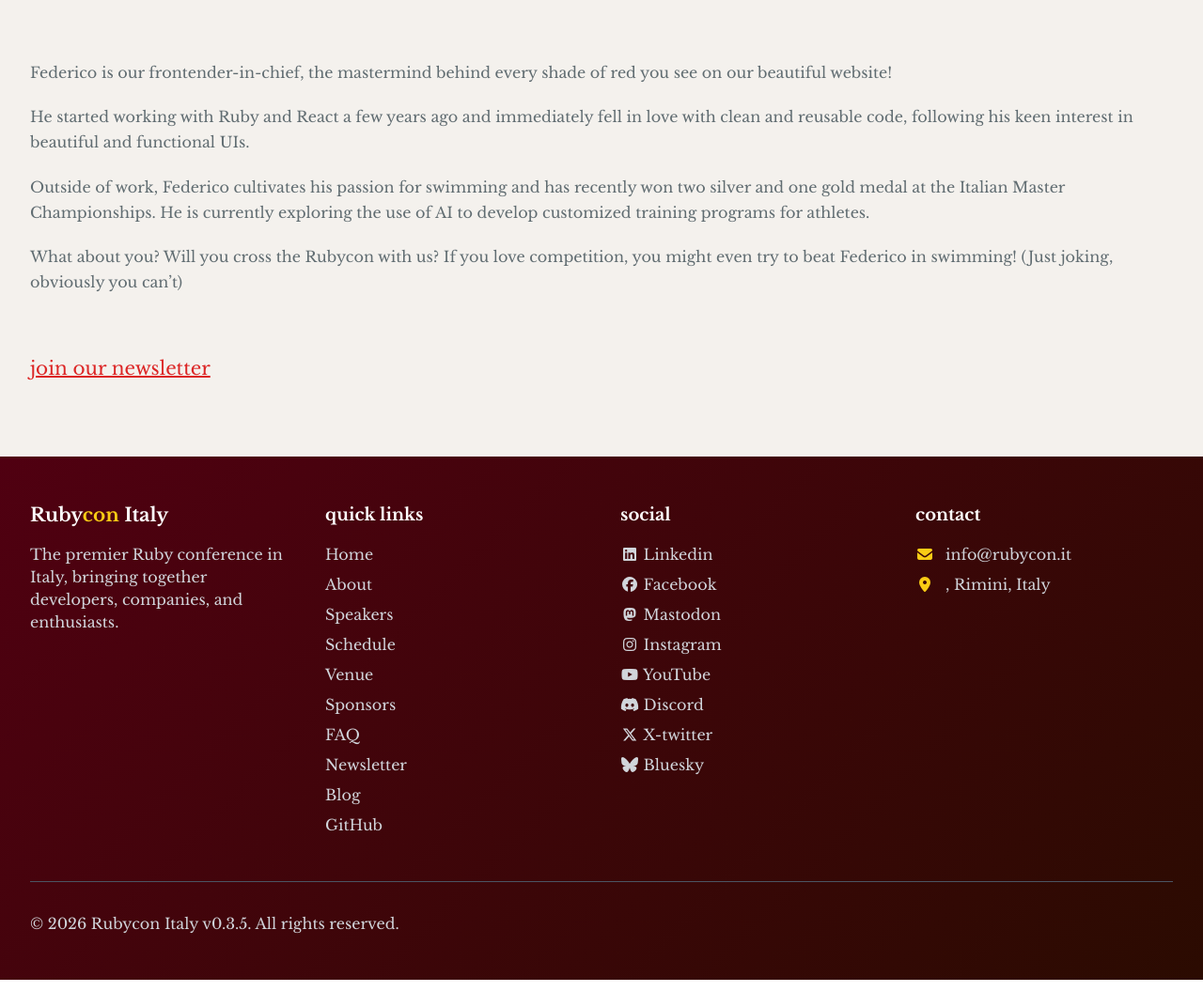
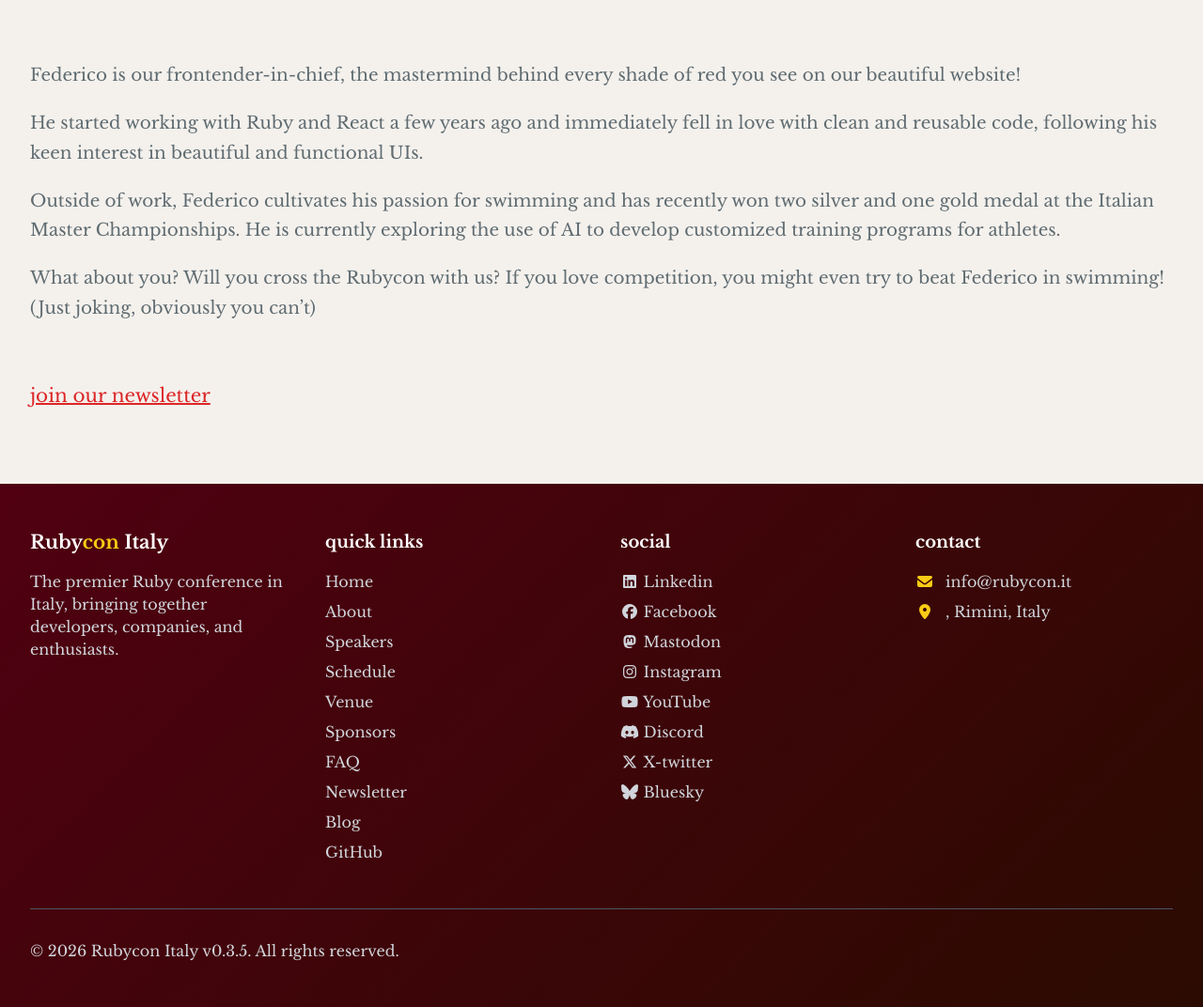
Before and after one commit to palladius/rubycon.it, a Jekyll site: the page built from rubycon.it/_posts/2025-09-16-federico-fois.md, in a window 1280 px wide and 1400 px high, scrolled down 240 px. Shown: the part 328-1400 px from the top of the window at 94% size. Built offline with Jekyll 4.4.1, drawn with Linux system fonts in a browser that asks for light colours; nearby versions of some CDN libraries; before the commit the page ends 1611 px from its top, so only the background shows below that.

Commit message:
changed font size in blog article

```diff
--- a/rubycon.it/assets/css/style.scss
+++ b/rubycon.it/assets/css/style.scss
@@ -98,7 +98,7 @@
 
 .prose p {
   margin-bottom: 1.25rem;
-  font-size: 1rem;
+  font-size: 1.15rem;
 }
 
 .prose strong {
```
